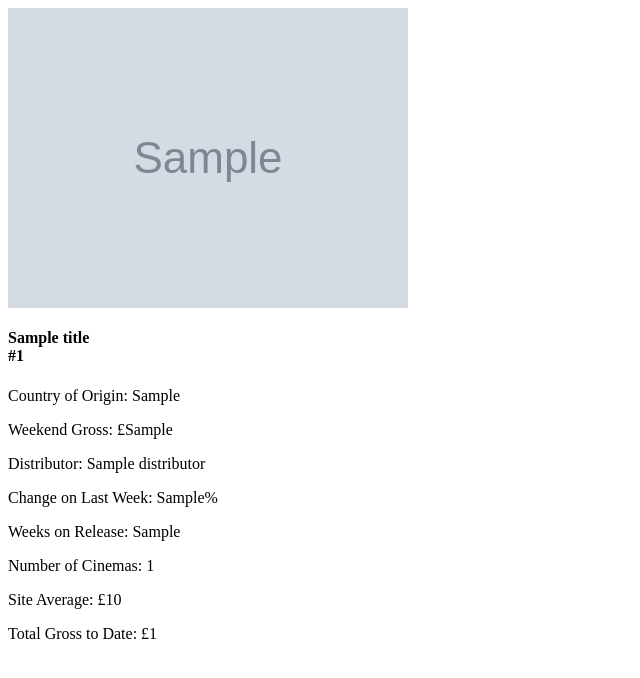
After one commit to rua-iri/bfi_report_deliverer, a Python web app: template templates/card.html in a window 1280 px wide. The commit adds this page. Shown: the top 678 px of the page, without its empty margins (0-640 px from the left). Run offline with Jinja, Linux system fonts and the light colour scheme; the template is opened without the code that fills it: most values are stand-ins (such as "Sample title", 1, 10 or a date in 2020); grey boxes marked "Sample" are stand-in pictures.

Commit message:
update: implement data fetching from film api

```diff
--- a/constants.py
+++ b/constants.py
@@ -8,7 +8,7 @@ MAX_COL=10
 
 
 BASE_HTML_TEMPLATE = "_base.html"
-TABLE_ROW_TEMPLATE = "table_row.html"
+CARD_TEMPLATE = "card.html"
 HTML_REPORT_LOCATION = "reports/report.html"
 PDF_REPORT_LOCATION = "reports/report.pdf"
 HTML_EMAIL_LOCATION = "email.html"
@@ -32,3 +32,4 @@ INSERT_FILE_QUERY = "INSERT INTO files (hash, timestamp) VALUES (?, ?)"
 
 
 TMDB_API_URL = "https://api.themoviedb.org/3/search/movie?query={query}"
+TMDB_IMG_URL = "https://image.tmdb.org/t/p/w300{filename}"
--- /dev/null
+++ b/templates/card.html
@@ -0,0 +1,69 @@
+<div class="card my-3">
+    <div class="row g-0">
+        <div class="col-4">
+            <img class="img-fluid rounded-start" alt="film poster"
+                src="{{ poster }}">
+        </div>
+        <div class="col-8">
+            <div class="card-body">
+                <h4 class="card-title d-flex justify-content-between">
+                    <div>
+                        {{ title }}
+                    </div>
+                    <div>
+                        #{{ rank }}
+                    </div>
+                </h4>
+                <p class="card-text">
+                    <span class="fw-bold">
+                        Country of Origin:
+                    </span>
+                    {{ origin_country }}
+                </p>
+                <p class="card-text">
+                    <span class="fw-bold">
+                        Weekend Gross:
+                    </span>
+                    £{{ weekend_gross }}
+                </p>
+                <p class="card-text">
+                    <span class="fw-bold">
+                        Distributor:
+                    </span>
+                    {{ distributor }}
+                </p>
+                <p class="card-text">
+                    <span class="fw-bold">
+                        Change on Last Week:
+                    </span>
+                    {{ weekly_change }}%
+                </p>
+                <p class="card-text">
+                    <span class="fw-bold">
+                        Weeks on Release:
+                    </span>
+                    {{ weeks_on_release }}
+                </p>
+                <p class="card-text">
+                    <span class="fw-bold">
+                        Number of Cinemas:
+                    </span>
+                    {{ cinema_number }}
+                </p>
+                <p class="card-text">
+                    <span class="fw-bold">
+                        Site Average:
+                    </span>
+                    £{{ site_average }}
+                </p>
+                <p class="card-text">
+                    <span class="fw-bold">
+                        Total Gross to Date:
+                    </span>
+                    £{{ total_gross }}
+                </p>
+
+            </div>
+        </div>
+    </div>
+</div>
```
Also changed, not shown: classes.py (+12 -5 lines), helpers.py (+22 -11 lines), main.py (+9 -9 lines), templates/_base.html (+14 -23 lines).
